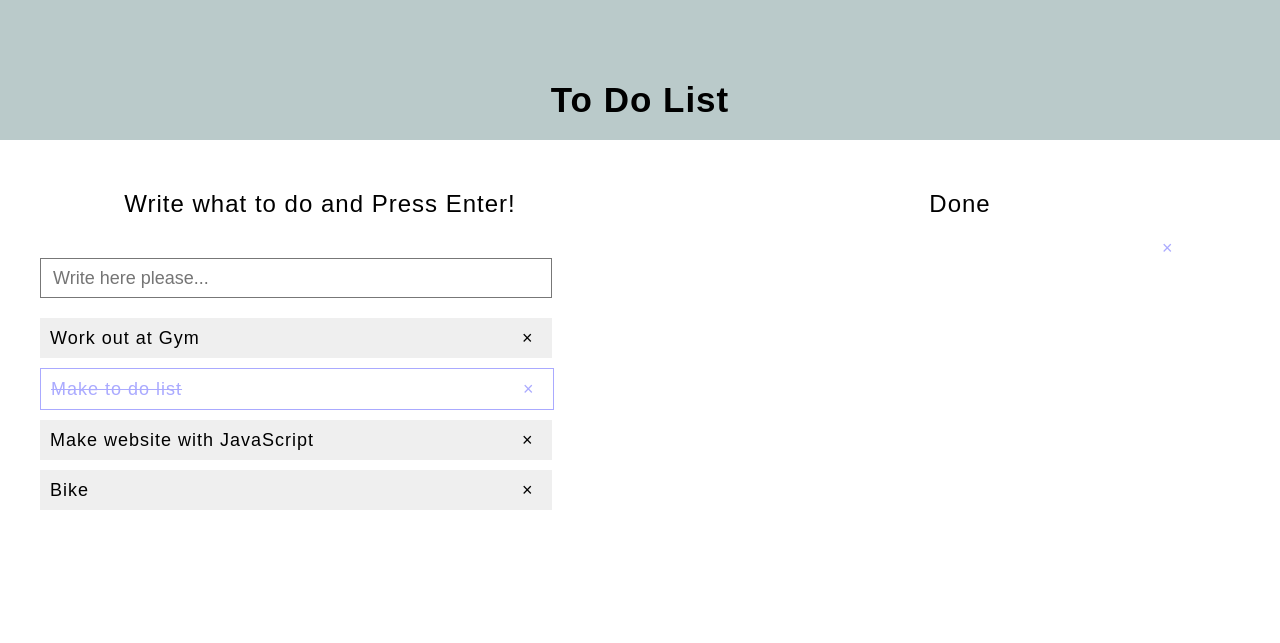
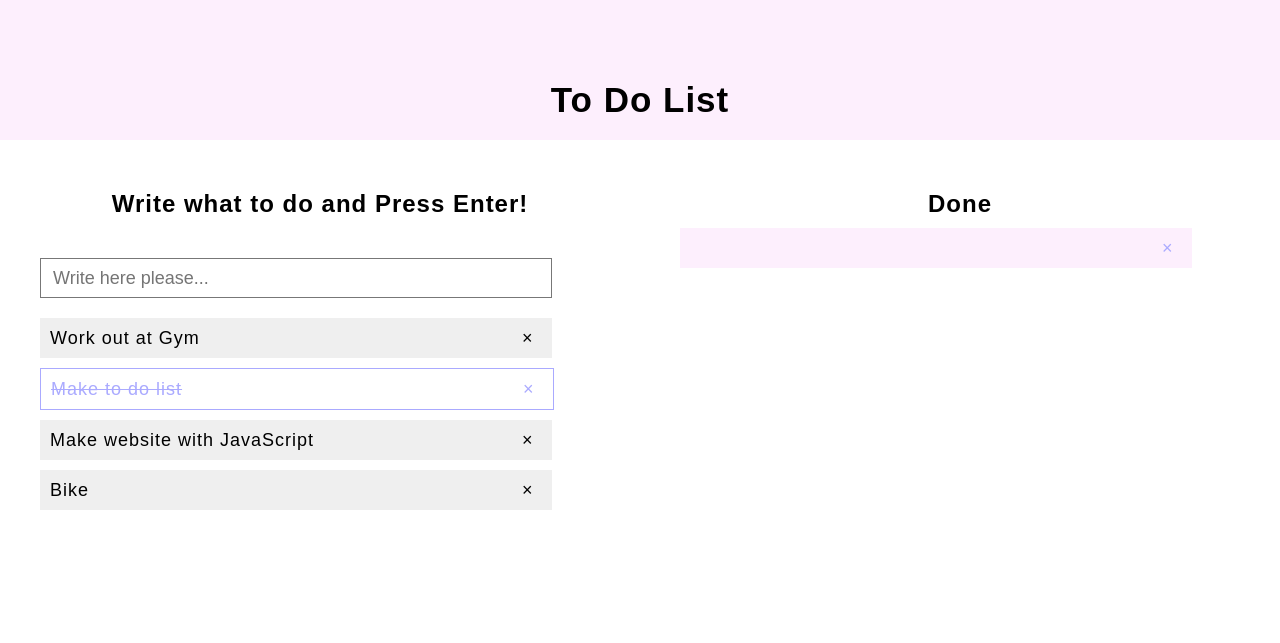
Before and after one commit to amyyoon/todolist, a plain HTML site: page html/todolist_01.html in a window 1280 px wide. Drawn offline with Linux system fonts and the light colour scheme.

Commit message:
list color

```diff
--- a/css/src/todolist_01.css
+++ b/css/src/todolist_01.css
@@ -1,7 +1,7 @@
 .headBox{padding-top: 80px;
 padding-bottom: 20px;
 box-sizing: border-box;
-background-color: #bacaca;}
+background-color: #d1d1;}
 
  .headBox>h2{font-size: 35px;
 font-weight: bold;
@@ -16,7 +16,8 @@ height:500px;
 }
 
 h3{font-size: 24px;
-text-align: center;}
+text-align: center;
+font-weight: bold;}
 
 #btnAdd{width: 100px;
 height: 40px;
@@ -55,7 +56,7 @@ text-decoration: line-through;
 }
 
 #doneUL>li.checked{
-background: #fff;
+background: #d1d1;
 color: #aaf;
 text-decoration: line-through;
 }
```
